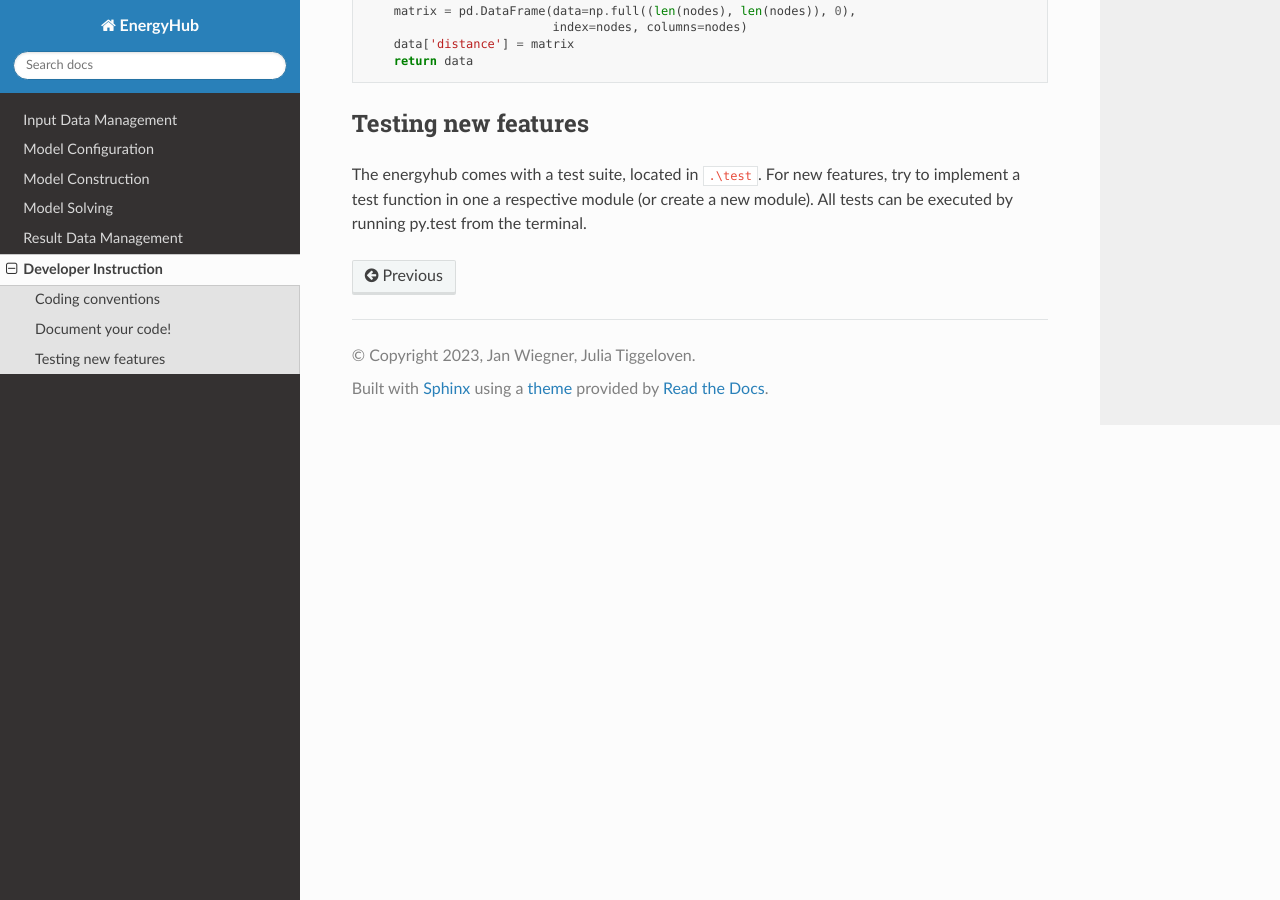
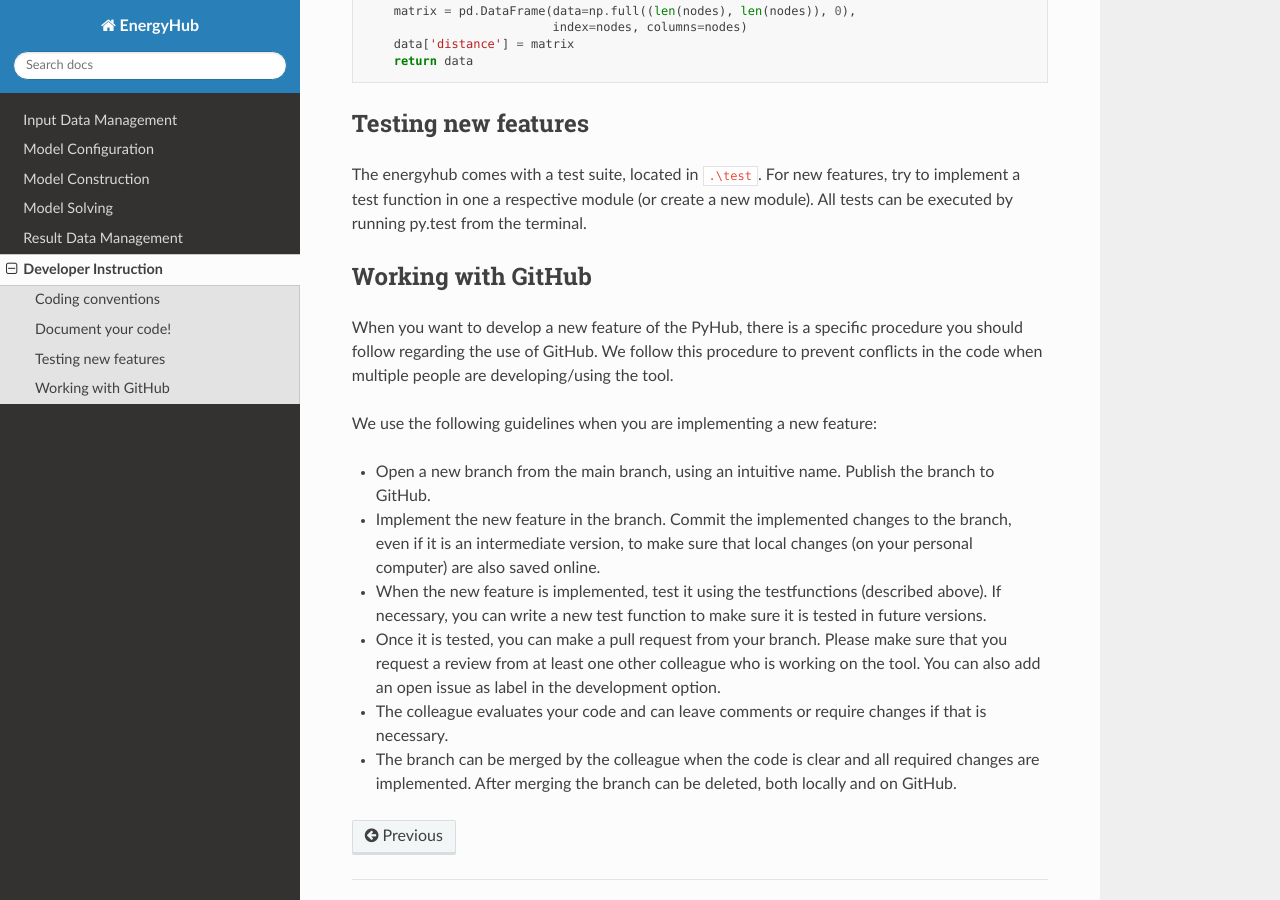
Before and after one commit to UU-ER/AdOpT-NET0, a Sphinx documentation site: the page built from docs/source/ForDevelopers.rst, in a window 1280 px wide and 900 px high, scrolled down 1871 px. Built offline with Sphinx 7.4.7 and the Read the Docs theme 2.0.0, drawn with Linux system fonts in a browser that asks for light colours; pages that are not in the unit, such as notebooks, are missing from menus; some of the changed text lies outside the part shown.

Commit message:
Update ForDevelopers.rst

```diff
--- a/docs/source/ForDevelopers.rst
+++ b/docs/source/ForDevelopers.rst
@@ -1,6 +1,6 @@
 Developer Instruction
 =====================================
-This page contains general instructions for the developers that are working on the EnergyHub.
+This page contains general instructions for the developers that are working on the PyHub.
 
 Coding conventions
 -----------------------
@@ -104,3 +104,18 @@ Testing new features
 The energyhub comes with a test suite, located in ``.\test``. For new features, try to implement a \
 test function in one a respective module (or create a new module). All tests can be executed by \
 running py.test from the terminal.
+
+
+Working with GitHub
+-----------------------
+When you want to develop a new feature of the PyHub, there is a specific procedure you should follow regarding the use \
+of GitHub. We follow this procedure to prevent conflicts in the code when multiple people are developing/using the tool.
+
+We use the following guidelines when you are implementing a new feature:
+
+* Open a new branch from the main branch, using an intuitive name. Publish the branch to GitHub.
+* Implement the new feature in the branch. Commit the implemented changes to the branch, even if it is an intermediate version, to make sure that local changes (on your personal computer) are also saved online.
+* When the new feature is implemented, test it using the testfunctions (described above). If necessary, you can write a new test function to make sure it is tested in future versions.
+* Once it is tested, you can make a pull request from your branch. Please make sure that you request a review from at least one other colleague who is working on the tool. You can also add an open issue as label in the development option.
+* The colleague evaluates your code and can leave comments or require changes if that is necessary.
+* The branch can be merged by the colleague when the code is clear and all required changes are implemented. After merging the branch can be deleted, both locally and on GitHub.
```
